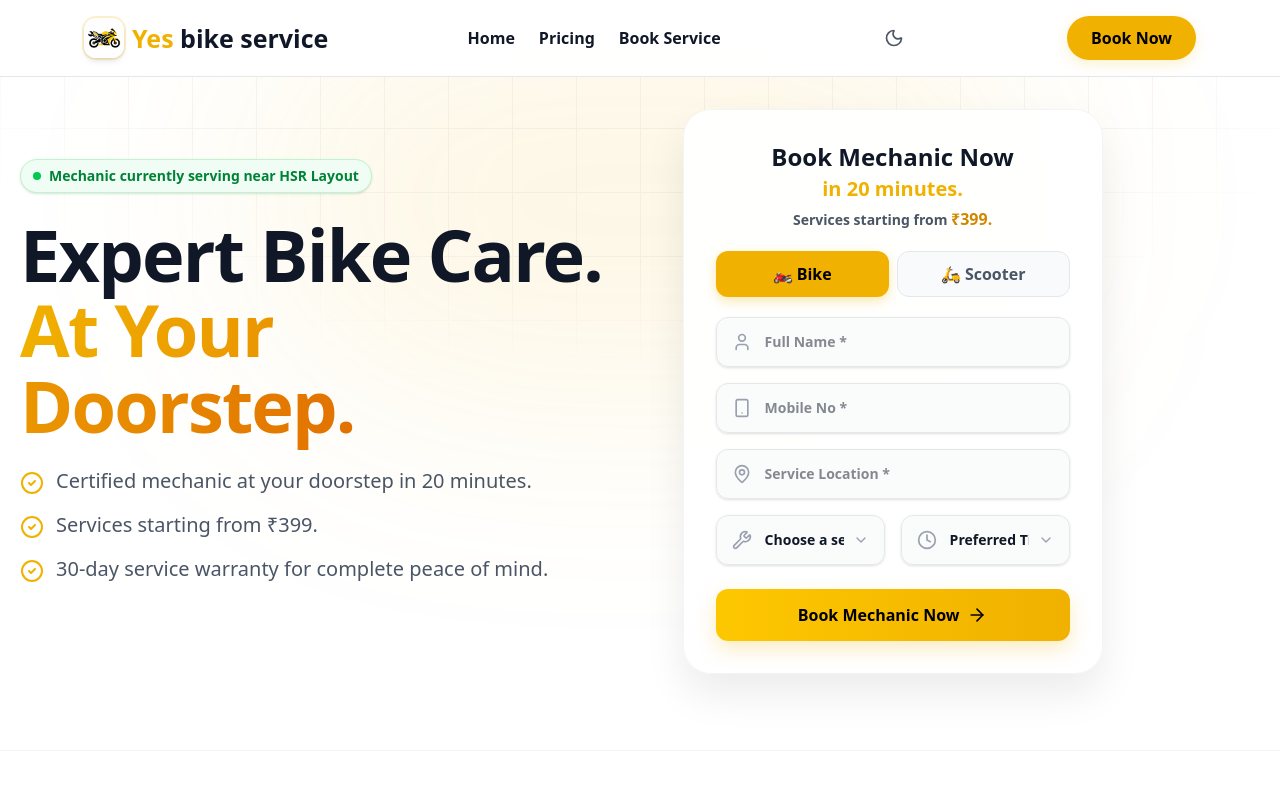
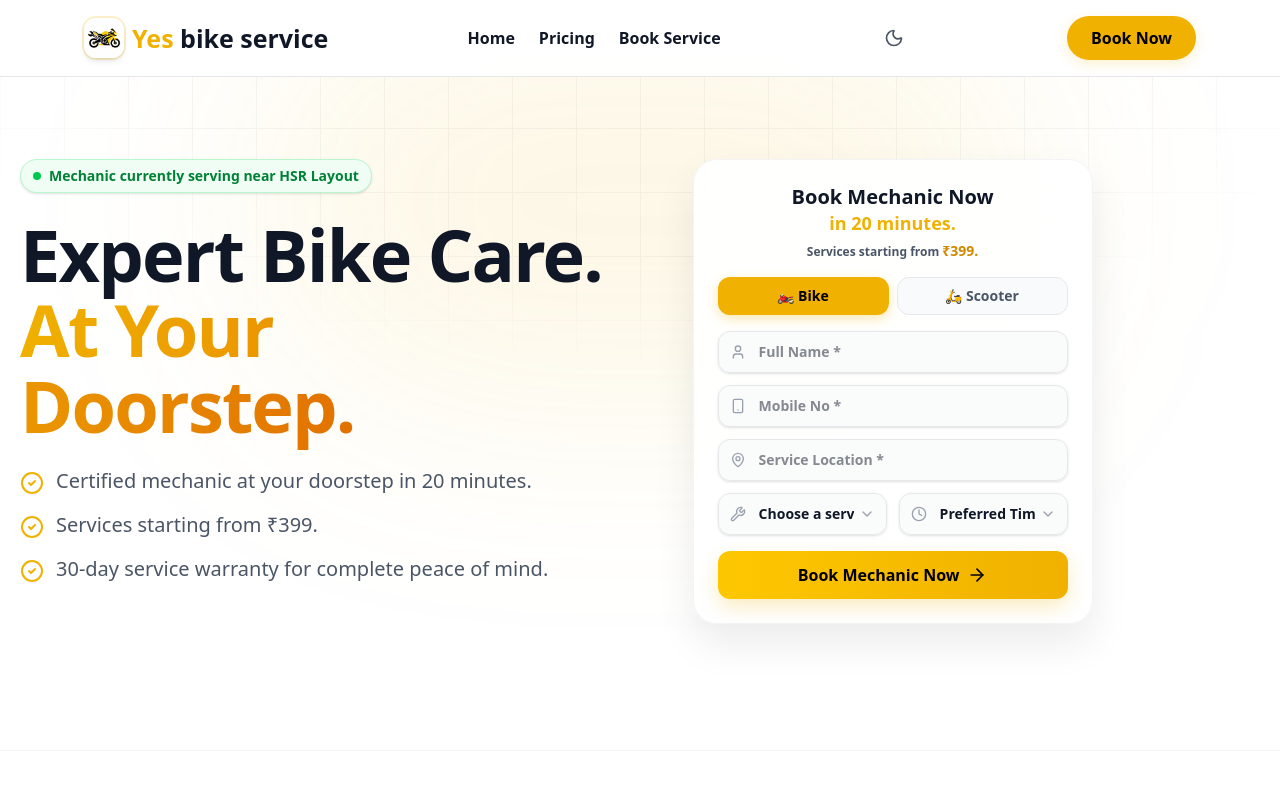
Before and after one commit to bikeservice134-wq/Yes-bike-repair-, a React (Vite) app: page / in a window 1280 px wide. Shown: the top 800 px of the page. Built offline with nearby package versions, Linux system fonts and the light colour scheme.

Commit message:
refactor: update conversion ID and refine booking form UI
Updated Google Ads conversion tracking label and adjusted the booking form component sizing and typography for better visual balance.

```diff
--- a/index.html
+++ b/index.html
@@ -30,7 +30,7 @@
         }
       };
       gtag('event', 'conversion', {
-          'send_to': 'AW-17586403307/d8L0CNaok-scEOvv7MFB',
+          'send_to': 'AW-17586403307/fOpkCKKlpescEOvv7MFB',
           'value': 1.0,
           'currency': 'INR',
           'event_callback': callback
--- a/src/App.tsx
+++ b/src/App.tsx
@@ -140,9 +140,9 @@ export default function App() {
                 </div>
 
                 {/* RIGHT: SHORT FORM */}
-                <div className="order-1 lg:order-2 bg-white/90 dark:bg-[#161616]/95 backdrop-blur-xl border border-gray-100 dark:border-[#2a2a2a] p-6 sm:p-8 rounded-[28px] shadow-[0_20px_40px_rgba(0,0,0,0.08)] dark:shadow-[0_20px_40px_rgba(0,0,0,0.4)] relative z-10 w-full mx-auto max-w-[420px] transition-transform hover:-translate-y-1 duration-500">
-                  <h3 className="text-xl md:text-2xl font-black text-gray-900 dark:text-white mb-1 text-center leading-tight">Book Mechanic Now <br/><span className="text-yellow-500 text-[18px] md:text-xl">in 20 minutes.</span></h3>
-                  <p className="text-sm text-gray-600 dark:text-gray-400 text-center font-bold mb-5">Services starting from <span className="text-yellow-600 dark:text-yellow-500 text-base">₹399.</span></p>
+                <div className="order-1 lg:order-2 bg-white/90 dark:bg-[#161616]/95 backdrop-blur-xl border border-gray-100 dark:border-[#2a2a2a] p-5 sm:p-6 rounded-[24px] shadow-[0_20px_40px_rgba(0,0,0,0.08)] dark:shadow-[0_20px_40px_rgba(0,0,0,0.4)] relative z-10 w-full mx-auto max-w-[400px] transition-transform hover:-translate-y-1 duration-500">
+                  <h3 className="text-lg md:text-xl font-black text-gray-900 dark:text-white mb-1 text-center leading-tight">Book Mechanic Now <br/><span className="text-yellow-500 text-base md:text-lg">in 20 minutes.</span></h3>
+                  <p className="text-xs text-gray-600 dark:text-gray-400 text-center font-bold mb-4">Services starting from <span className="text-yellow-600 dark:text-yellow-500 text-sm">₹399.</span></p>
 
                   <form onSubmit={(e) => {
                     e.preventDefault();
@@ -162,38 +162,38 @@ export default function App() {
                       (window as any).gtag_report_conversion();
                     }
                   }}>
-                    <div className="grid grid-cols-2 gap-2 mb-5">
-                      <button type="button" onClick={() => setHeroVehicle('Bike')} className={`py-2.5 px-3 rounded-xl font-bold flex items-center justify-center gap-2 transition-all ${heroVehicle === 'Bike' ? 'bg-yellow-500 text-black shadow-[0_4px_12px_rgba(234,179,8,0.3)]' : 'bg-gray-50 dark:bg-[#101010] text-gray-600 dark:text-[#bdbdbd] border border-gray-200 dark:border-[#333] hover:border-yellow-500/50'}`}>🏍️ Bike</button>
-                      <button type="button" onClick={() => setHeroVehicle('Scooter')} className={`py-2.5 px-3 rounded-xl font-bold flex items-center justify-center gap-2 transition-all ${heroVehicle === 'Scooter' ? 'bg-yellow-500 text-black shadow-[0_4px_12px_rgba(234,179,8,0.3)]' : 'bg-gray-50 dark:bg-[#101010] text-gray-600 dark:text-[#bdbdbd] border border-gray-200 dark:border-[#333] hover:border-yellow-500/50'}`}>🛵 Scooter</button>
+                    <div className="grid grid-cols-2 gap-2 mb-4">
+                      <button type="button" onClick={() => setHeroVehicle('Bike')} className={`py-2 px-3 rounded-xl text-sm font-bold flex items-center justify-center gap-2 transition-all ${heroVehicle === 'Bike' ? 'bg-yellow-500 text-black shadow-[0_4px_12px_rgba(234,179,8,0.3)]' : 'bg-gray-50 dark:bg-[#101010] text-gray-600 dark:text-[#bdbdbd] border border-gray-200 dark:border-[#333] hover:border-yellow-500/50'}`}>🏍️ Bike</button>
+                      <button type="button" onClick={() => setHeroVehicle('Scooter')} className={`py-2 px-3 rounded-xl text-sm font-bold flex items-center justify-center gap-2 transition-all ${heroVehicle === 'Scooter' ? 'bg-yellow-500 text-black shadow-[0_4px_12px_rgba(234,179,8,0.3)]' : 'bg-gray-50 dark:bg-[#101010] text-gray-600 dark:text-[#bdbdbd] border border-gray-200 dark:border-[#333] hover:border-yellow-500/50'}`}>🛵 Scooter</button>
                     </div>
-                    <div className="space-y-4">
+                    <div className="space-y-3">
                       <div className="relative group">
-                        <div className="absolute inset-y-0 left-0 pl-4 flex items-center pointer-events-none text-gray-400 group-focus-within:text-yellow-500 transition-colors">
-                          <User className="h-5 w-5" />
+                        <div className="absolute inset-y-0 left-0 pl-3 flex items-center pointer-events-none text-gray-400 group-focus-within:text-yellow-500 transition-colors">
+                          <User className="h-4 w-4" />
                         </div>
-                        <input type="text" name="fullName" required placeholder="Full Name *" className="w-full pl-12 pr-4 py-3.5 rounded-xl border border-gray-200 dark:border-[#333] bg-gray-50/80 dark:bg-[#101010] text-gray-900 dark:text-white outline-none focus:ring-2 focus:ring-yellow-500/40 focus:border-yellow-500 transition-all text-sm font-semibold shadow-sm" />
+                        <input type="text" name="fullName" required placeholder="Full Name *" className="w-full pl-10 pr-4 py-2.5 rounded-xl border border-gray-200 dark:border-[#333] bg-gray-50/80 dark:bg-[#101010] text-gray-900 dark:text-white outline-none focus:ring-2 focus:ring-yellow-500/40 focus:border-yellow-500 transition-all text-sm font-semibold shadow-sm" />
                       </div>
 
                       <div className="relative group">
-                        <div className="absolute inset-y-0 left-0 pl-4 flex items-center pointer-events-none text-gray-400 group-focus-within:text-yellow-500 transition-colors">
-                          <Smartphone className="h-5 w-5" />
+                        <div className="absolute inset-y-0 left-0 pl-3 flex items-center pointer-events-none text-gray-400 group-focus-within:text-yellow-500 transition-colors">
+                          <Smartphone className="h-4 w-4" />
                         </div>
-                        <input type="tel" name="phone" required pattern="[0-9]{10}" placeholder="Mobile No *" className="w-full pl-12 pr-4 py-3.5 rounded-xl border border-gray-200 dark:border-[#333] bg-gray-50/80 dark:bg-[#101010] text-gray-900 dark:text-white outline-none focus:ring-2 focus:ring-yellow-500/40 focus:border-yellow-500 transition-all text-sm font-semibold shadow-sm" />
+                        <input type="tel" name="phone" required pattern="[0-9]{10}" placeholder="Mobile No *" className="w-full pl-10 pr-4 py-2.5 rounded-xl border border-gray-200 dark:border-[#333] bg-gray-50/80 dark:bg-[#101010] text-gray-900 dark:text-white outline-none focus:ring-2 focus:ring-yellow-500/40 focus:border-yellow-500 transition-all text-sm font-semibold shadow-sm" />
                       </div>
 
                       <div className="relative group">
-                        <div className="absolute inset-y-0 left-0 pl-4 flex items-center pointer-events-none text-gray-400 group-focus-within:text-yellow-500 transition-colors">
-                          <MapPin className="h-5 w-5" />
+                        <div className="absolute inset-y-0 left-0 pl-3 flex items-center pointer-events-none text-gray-400 group-focus-within:text-yellow-500 transition-colors">
+                          <MapPin className="h-4 w-4" />
                         </div>
-                        <input type="text" required placeholder="Service Location *" className="w-full pl-12 pr-4 py-3.5 rounded-xl border border-gray-200 dark:border-[#333] bg-gray-50/80 dark:bg-[#101010] text-gray-900 dark:text-white outline-none focus:ring-2 focus:ring-yellow-500/40 focus:border-yellow-500 transition-all text-sm font-semibold shadow-sm" value={locationSearch} onChange={(e) => setLocationSearch(e.target.value)} />
+                        <input type="text" required placeholder="Service Location *" className="w-full pl-10 pr-4 py-2.5 rounded-xl border border-gray-200 dark:border-[#333] bg-gray-50/80 dark:bg-[#101010] text-gray-900 dark:text-white outline-none focus:ring-2 focus:ring-yellow-500/40 focus:border-yellow-500 transition-all text-sm font-semibold shadow-sm" value={locationSearch} onChange={(e) => setLocationSearch(e.target.value)} />
                       </div>
 
-                      <div className="grid grid-cols-1 sm:grid-cols-2 gap-4">
+                      <div className="grid grid-cols-1 sm:grid-cols-2 gap-3">
                         <div className="relative group">
-                          <div className="absolute inset-y-0 left-0 pl-4 flex items-center pointer-events-none text-gray-400 group-focus-within:text-yellow-500 transition-colors">
-                            <Wrench className="h-5 w-5" />
+                          <div className="absolute inset-y-0 left-0 pl-3 flex items-center pointer-events-none text-gray-400 group-focus-within:text-yellow-500 transition-colors">
+                            <Wrench className="h-4 w-4" />
                           </div>
-                          <select name="service" required className="w-full pl-12 pr-10 py-3.5 rounded-xl border border-gray-200 dark:border-[#333] bg-gray-50/80 dark:bg-[#101010] text-gray-900 dark:text-white outline-none focus:ring-2 focus:ring-yellow-500/40 focus:border-yellow-500 transition-all text-sm font-semibold shadow-sm appearance-none cursor-pointer">
+                          <select name="service" required className="w-full pl-10 pr-8 py-2.5 rounded-xl border border-gray-200 dark:border-[#333] bg-gray-50/80 dark:bg-[#101010] text-gray-900 dark:text-white outline-none focus:ring-2 focus:ring-yellow-500/40 focus:border-yellow-500 transition-all text-sm font-semibold shadow-sm appearance-none cursor-pointer">
                             <option value="">Choose a service...</option>
                             <option value="General Bike Service ₹699">General Bike Service ₹699</option>
                             <option value="General Service with Engine Oil ₹1,249">General Service with Engine Oil ₹1,249</option>
@@ -201,30 +201,29 @@ export default function App() {
                             <option value="Puncture Repair ₹599">Puncture Repair ₹599</option>
                             <option value="Other">Other</option>
                           </select>
-                          <div className="absolute inset-y-0 right-0 pr-4 flex items-center pointer-events-none text-gray-400">
+                          <div className="absolute inset-y-0 right-0 pr-3 flex items-center pointer-events-none text-gray-400">
                             <ChevronDown className="h-4 w-4" />
                           </div>
                         </div>
-
                         <div className="relative group">
-                          <div className="absolute inset-y-0 left-0 pl-4 flex items-center pointer-events-none text-gray-400 group-focus-within:text-yellow-500 transition-colors">
-                            <Clock className="h-5 w-5" />
+                          <div className="absolute inset-y-0 left-0 pl-3 flex items-center pointer-events-none text-gray-400 group-focus-within:text-yellow-500 transition-colors">
+                            <Clock className="h-4 w-4" />
                           </div>
-                          <select name="time" required className="w-full pl-12 pr-10 py-3.5 rounded-xl border border-gray-200 dark:border-[#333] bg-gray-50/80 dark:bg-[#101010] text-gray-900 dark:text-white outline-none focus:ring-2 focus:ring-yellow-500/40 focus:border-yellow-500 transition-all text-sm font-semibold shadow-sm appearance-none cursor-pointer">
+                          <select name="time" required className="w-full pl-10 pr-8 py-2.5 rounded-xl border border-gray-200 dark:border-[#333] bg-gray-50/80 dark:bg-[#101010] text-gray-900 dark:text-white outline-none focus:ring-2 focus:ring-yellow-500/40 focus:border-yellow-500 transition-all text-sm font-semibold shadow-sm appearance-none cursor-pointer">
                             <option value="">Preferred Time...</option>
                             <option value="As soon as possible">As soon as possible</option>
                             <option value="Morning (9 AM - 12 PM)">Morning (9 AM - 12 PM)</option>
                             <option value="Afternoon (12 PM - 4 PM)">Afternoon (12 PM - 4 PM)</option>
                             <option value="Evening (4 PM - 7 PM)">Evening (4 PM - 7 PM)</option>
                           </select>
-                          <div className="absolute inset-y-0 right-0 pr-4 flex items-center pointer-events-none text-gray-400">
+                          <div className="absolute inset-y-0 right-0 pr-3 flex items-center pointer-events-none text-gray-400">
                             <ChevronDown className="h-4 w-4" />
                           </div>
                         </div>
                       </div>
                     </div>
 
-                    <button type="submit" className="w-full bg-gradient-to-r from-yellow-400 to-yellow-500 hover:from-yellow-300 hover:to-yellow-400 text-black px-4 py-3.5 rounded-xl font-bold text-[16px] transition-all hover:scale-[1.02] active:scale-95 shadow-[0_8px_20px_rgba(234,179,8,0.25)] flex justify-center items-center gap-2 mt-6">
+                    <button type="submit" className="w-full bg-gradient-to-r from-yellow-400 to-yellow-500 hover:from-yellow-300 hover:to-yellow-400 text-black px-4 py-3 rounded-xl font-bold text-[16px] transition-all hover:scale-[1.02] active:scale-95 shadow-[0_8px_20px_rgba(234,179,8,0.25)] flex justify-center items-center gap-2 mt-4">
                       Book Mechanic Now <ArrowRight className="w-5 h-5" />
                     </button>
                   </form>
@@ -496,7 +495,7 @@ export default function App() {
                 <div className="text-center mb-12">
                   <h2 className="text-[32px] font-bold mb-4 text-gray-900 dark:text-white">Frequently Asked Questions</h2>
                 </div>
-                <div className="space-y-4">
+                <div className="space-y-3">
                   {faqs.map((faq, index) => (
                     <div key={index} className="border border-gray-200 dark:border-[#333] rounded-2xl overflow-hidden bg-gray-50 dark:bg-[#161616] transition-all">
                       <button
@@ -687,64 +686,63 @@ export default function App() {
               if (typeof window !== 'undefined' && (window as any).gtag_report_conversion) {
                 (window as any).gtag_report_conversion();
               }
-            }} className="p-5 space-y-4 max-h-[70vh] overflow-y-auto">
+            }} className="p-4 space-y-3 max-h-[70vh] overflow-y-auto">
 
-              <div className="flex bg-gray-100 dark:bg-[#0b0b0b] p-1.5 rounded-xl border border-gray-200 dark:border-[#303030]">
+              <div className="flex bg-gray-100 dark:bg-[#0b0b0b] p-1 rounded-xl border border-gray-200 dark:border-[#303030]">
                 <label className="flex-1 text-center cursor-pointer">
                   <input type="radio" name="vehicleType" value="Bike" defaultChecked className="peer sr-only" />
-                  <div className="py-2.5 text-sm font-bold rounded-lg transition-all text-gray-500 peer-checked:bg-white peer-checked:dark:bg-[#222] peer-checked:text-gray-900 peer-checked:dark:text-white peer-checked:shadow-[0_2px_8px_rgba(0,0,0,0.08)]">
+                  <div className="py-2 text-sm font-bold rounded-lg transition-all text-gray-500 peer-checked:bg-white peer-checked:dark:bg-[#222] peer-checked:text-gray-900 peer-checked:dark:text-white peer-checked:shadow-[0_2px_8px_rgba(0,0,0,0.08)]">
                     🏍️ Bike
                   </div>
                 </label>
                 <label className="flex-1 text-center cursor-pointer">
                   <input type="radio" name="vehicleType" value="Scooter" className="peer sr-only" />
-                  <div className="py-2.5 text-sm font-bold rounded-lg transition-all text-gray-500 peer-checked:bg-white peer-checked:dark:bg-[#222] peer-checked:text-gray-900 peer-checked:dark:text-white peer-checked:shadow-[0_2px_8px_rgba(0,0,0,0.08)]">
+                  <div className="py-2 text-sm font-bold rounded-lg transition-all text-gray-500 peer-checked:bg-white peer-checked:dark:bg-[#222] peer-checked:text-gray-900 peer-checked:dark:text-white peer-checked:shadow-[0_2px_8px_rgba(0,0,0,0.08)]">
                     🛵 Scooter
                   </div>
                 </label>
               </div>
 
-              <div className="space-y-4">
-                <div className="grid grid-cols-1 gap-4">
+              <div className="space-y-3">
+                <div className="grid grid-cols-1 gap-3">
                   <div className="relative group">
-                    <div className="absolute inset-y-0 left-0 pl-4 flex items-center pointer-events-none text-gray-400 group-focus-within:text-yellow-500 transition-colors">
-                      <User className="h-5 w-5" />
+                    <div className="absolute inset-y-0 left-0 pl-3 flex items-center pointer-events-none text-gray-400 group-focus-within:text-yellow-500 transition-colors">
+                      <User className="h-4 w-4" />
                     </div>
-                    <input type="text" name="fullName" required placeholder="Full Name *" className="w-full pl-12 pr-4 py-3.5 rounded-xl border border-gray-200 dark:border-[#333] bg-gray-50/80 dark:bg-[#101010] text-gray-900 dark:text-white outline-none focus:ring-2 focus:ring-yellow-500/40 focus:border-yellow-500 transition-all text-sm font-semibold shadow-sm" />
+                    <input type="text" name="fullName" required placeholder="Full Name *" className="w-full pl-10 pr-4 py-2.5 rounded-xl border border-gray-200 dark:border-[#333] bg-gray-50/80 dark:bg-[#101010] text-gray-900 dark:text-white outline-none focus:ring-2 focus:ring-yellow-500/40 focus:border-yellow-500 transition-all text-sm font-semibold shadow-sm" />
                   </div>
                   <div className="relative group">
-                    <div className="absolute inset-y-0 left-0 pl-4 flex items-center pointer-events-none text-gray-400 group-focus-within:text-yellow-500 transition-colors">
-                      <Smartphone className="h-5 w-5" />
+                    <div className="absolute inset-y-0 left-0 pl-3 flex items-center pointer-events-none text-gray-400 group-focus-within:text-yellow-500 transition-colors">
+                      <Smartphone className="h-4 w-4" />
                     </div>
-                    <input type="tel" name="phone" required pattern="[0-9]{10}" placeholder="Mobile No *" className="w-full pl-12 pr-4 py-3.5 rounded-xl border border-gray-200 dark:border-[#333] bg-gray-50/80 dark:bg-[#101010] text-gray-900 dark:text-white outline-none focus:ring-2 focus:ring-yellow-500/40 focus:border-yellow-500 transition-all text-sm font-semibold shadow-sm" />
+                    <input type="tel" name="phone" required pattern="[0-9]{10}" placeholder="Mobile No *" className="w-full pl-10 pr-4 py-2.5 rounded-xl border border-gray-200 dark:border-[#333] bg-gray-50/80 dark:bg-[#101010] text-gray-900 dark:text-white outline-none focus:ring-2 focus:ring-yellow-500/40 focus:border-yellow-500 transition-all text-sm font-semibold shadow-sm" />
                   </div>
                 </div>
 
                 <div className="relative group">
-                  <div className="absolute inset-y-0 left-0 pl-4 flex items-center pointer-events-none text-gray-400 group-focus-within:text-yellow-500 transition-colors">
-                    <MapPin className="h-5 w-5" />
+                  <div className="absolute inset-y-0 left-0 pl-3 flex items-center pointer-events-none text-gray-400 group-focus-within:text-yellow-500 transition-colors">
+                    <MapPin className="h-4 w-4" />
                   </div>
-                  <input type="text" name="location" required placeholder="Service Location *" className="w-full pl-12 pr-4 py-3.5 rounded-xl border border-gray-200 dark:border-[#333] bg-gray-50/80 dark:bg-[#101010] text-gray-900 dark:text-white outline-none focus:ring-2 focus:ring-yellow-500/40 focus:border-yellow-500 transition-all text-sm font-semibold shadow-sm" />
+                  <input type="text" name="location" required placeholder="Service Location *" className="w-full pl-10 pr-4 py-2.5 rounded-xl border border-gray-200 dark:border-[#333] bg-gray-50/80 dark:bg-[#101010] text-gray-900 dark:text-white outline-none focus:ring-2 focus:ring-yellow-500/40 focus:border-yellow-500 transition-all text-sm font-semibold shadow-sm" />
                 </div>
-
                 <div className="relative group">
-                  <div className="absolute inset-y-0 left-0 pl-4 flex items-center pointer-events-none text-gray-400 group-focus-within:text-yellow-500 transition-colors">
-                    <Clock className="h-5 w-5" />
+                  <div className="absolute inset-y-0 left-0 pl-3 flex items-center pointer-events-none text-gray-400 group-focus-within:text-yellow-500 transition-colors">
+                    <Clock className="h-4 w-4" />
                   </div>
-                  <select name="time" required className="w-full pl-12 pr-10 py-3.5 rounded-xl border border-gray-200 dark:border-[#333] bg-gray-50/80 dark:bg-[#101010] text-gray-900 dark:text-white outline-none focus:ring-2 focus:ring-yellow-500/40 focus:border-yellow-500 transition-all text-sm font-semibold shadow-sm appearance-none cursor-pointer">
+                  <select name="time" required className="w-full pl-10 pr-8 py-2.5 rounded-xl border border-gray-200 dark:border-[#333] bg-gray-50/80 dark:bg-[#101010] text-gray-900 dark:text-white outline-none focus:ring-2 focus:ring-yellow-500/40 focus:border-yellow-500 transition-all text-sm font-semibold shadow-sm appearance-none cursor-pointer">
                     <option value="">Preferred Time...</option>
                     <option value="As soon as possible">As soon as possible</option>
                     <option value="Morning (9 AM - 12 PM)">Morning (9 AM - 12 PM)</option>
                     <option value="Afternoon (12 PM - 4 PM)">Afternoon (12 PM - 4 PM)</option>
                     <option value="Evening (4 PM - 7 PM)">Evening (4 PM - 7 PM)</option>
                   </select>
-                  <div className="absolute inset-y-0 right-0 pr-4 flex items-center pointer-events-none text-gray-400">
+                  <div className="absolute inset-y-0 right-0 pr-3 flex items-center pointer-events-none text-gray-400">
                     <ChevronDown className="h-4 w-4" />
                   </div>
                 </div>
               </div>
 
-              <button type="submit" className="w-full bg-gradient-to-r from-yellow-400 to-yellow-500 hover:from-yellow-300 hover:to-yellow-400 text-black px-4 py-3.5 rounded-xl font-bold text-[16px] transition-all hover:scale-[1.02] active:scale-95 shadow-[0_8px_20px_rgba(234,179,8,0.25)] flex justify-center items-center gap-2 mt-4">
+              <button type="submit" className="w-full bg-gradient-to-r from-yellow-400 to-yellow-500 hover:from-yellow-300 hover:to-yellow-400 text-black px-4 py-3 rounded-xl font-bold text-[16px] transition-all hover:scale-[1.02] active:scale-95 shadow-[0_8px_20px_rgba(234,179,8,0.25)] flex justify-center items-center gap-2 mt-4">
                 {packageSuccess ? (
                   <span className="flex items-center gap-2">
                     <CheckCircle2 className="w-5 h-5 animate-in zoom-in" />
```
